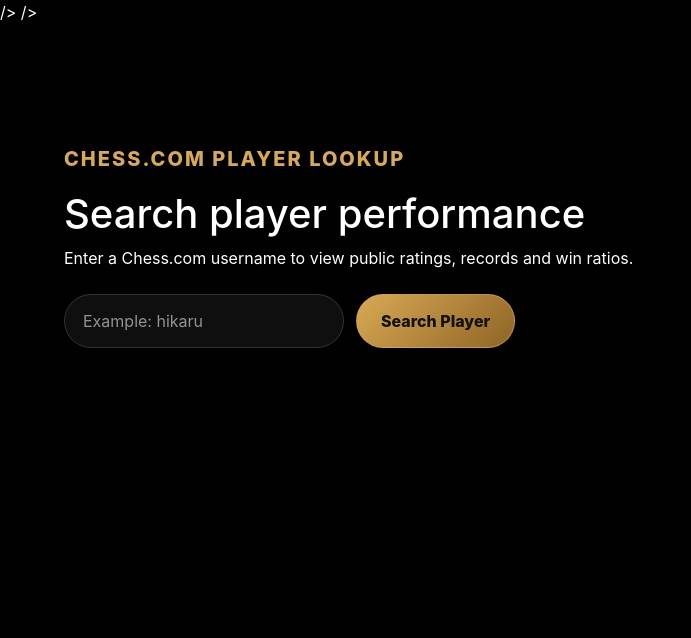
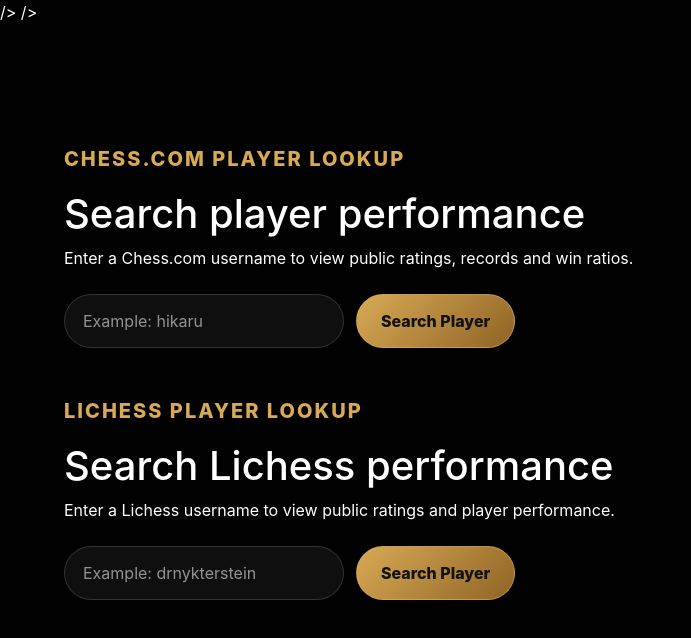
Before and after one commit to Kanku-SEP4-org/Chess-Assistance, a React (Create React App) app in the folder frontend/chessapp/: page /chesstrack in a window 1280 px wide. Shown: the top 638 px of the page, without its empty margins (0-691 px from the left). Built offline with nearby package versions, Linux system fonts and the light colour scheme.

Commit message:
feat: add Lichess player lookup to ChessTrack
- add Lichess API player lookup
- display ratings and games played
- integrate Lichess into existing ChessTrack page
- preserve existing Chess.com lookup

```diff
--- a/frontend/chessapp/src/pages/ChessTrack.jsx
+++ b/frontend/chessapp/src/pages/ChessTrack.jsx
@@ -6,6 +6,10 @@
   const [playerStats, setPlayerStats] = useState(null)
   const [playerError, setPlayerError] = useState('')
   const [playerLoading, setPlayerLoading] = useState(false)
+  const [lichessUsername, setLichessUsername] = useState('');
+  const [lichessStats, setLichessStats] = useState(null);
+  const [lichessLoading, setLichessLoading] = useState(false);
+  const [lichessError, setLichessError] = useState('');
 
   const calculateWinRate = (record) => {
     if (!record) return 0
@@ -71,6 +75,37 @@
       setPlayerLoading(false)
     }
   }
+
+     const handleLichessSearch = async (e) => {
+        if (e) e.preventDefault()
+
+        if (!lichessUsername.trim()) {
+           setLichessError('Please enter a Lichess username.')
+           return
+        }
+
+        setLichessLoading(true)
+        setLichessError('')
+        setLichessStats(null)
+
+        try {
+           const response = await fetch(
+             `https://lichess.org/api/user/${lichessUsername.trim()}`
+           )
+
+           if (!response.ok) {
+              throw new Error('Player not found')
+          }
+
+          const data = await response.json()
+          setLichessStats(data)
+        } catch (error) {
+          setLichessError('Could not find this Lichess player.')
+        } finally {
+          setLichessLoading(false)
+        }
+  }
+
 
   const rapid = getModeStats('chess_rapid')
   const blitz = getModeStats('chess_blitz')
@@ -169,6 +204,104 @@
           </div>
         </section>
       )}
+        <section className="track-hero lichess-section">
+           <p className="eyebrow">Lichess Player Lookup</p>
+
+           <h1>Search Lichess performance</h1>
+
+           <p>
+             Enter a Lichess username to view public ratings and player performance.
+           </p>
+
+           <form className="player-search" onSubmit={handleLichessSearch}>
+            <input
+              type="text"
+              placeholder="Example: drnykterstein"
+              value={lichessUsername}
+              onChange={(e) => setLichessUsername(e.target.value)}
+            />
+
+            <button type="submit">
+              {lichessLoading ? 'Searching...' : 'Search Player'}
+           </button>
+          </form>
+
+          {lichessError && (
+            <p className="player-error">{lichessError}</p>
+          )}
+          {lichessStats && (
+  <section className="player-results">
+    <h2>{lichessStats.username} Stats</h2>
+
+    <div className="cards-grid">
+      <div className="metric-card">
+  <span>Rapid Rating</span>
+  <strong>{lichessStats.perfs?.rapid?.rating || 'N/A'}</strong>
+  <p>Games: {lichessStats.perfs?.rapid?.games || 0}</p>
+</div>
+
+      <div className="metric-card">
+        <span>Blitz Rating</span>
+        <strong>{lichessStats.perfs?.blitz?.rating || 'N/A'}</strong>
+        <p>Games: {lichessStats.perfs?.blitz?.games || 0}</p>
+      </div>
+
+      <div className="metric-card">
+        <span>Bullet Rating</span>
+        <strong>{lichessStats.perfs?.bullet?.rating || 'N/A'}</strong>
+        <p>Games: {lichessStats.perfs?.bullet?.games || 0}</p>
+      </div>
+
+      <div className="metric-card">
+        <span>Classical Rating</span>
+        <strong>{lichessStats.perfs?.classical?.rating || 'N/A'}</strong>
+        <p>Games: {lichessStats.perfs?.classical?.games || 0}</p>
+      </div>
+    </div>
+
+    <div className="session-card">
+      <div>
+        <p className="eyebrow">Player Summary</p>
+        <h2>Lichess Performance Overview</h2>
+
+        <p>
+          Public Lichess stats loaded successfully.
+        </p>
+      </div>
+
+      <div className="session-stats">
+        <div>
+          <span>Puzzle</span>
+          <strong>
+            {lichessStats.perfs?.puzzle?.rating || 'N/A'}
+          </strong>
+        </div>
+
+        <div>
+          <span>Storm</span>
+          <strong>
+            {lichessStats.perfs?.storm?.score || 'N/A'}
+          </strong>
+        </div>
+
+        <div>
+          <span>Patron</span>
+          <strong>
+            {lichessStats.patron ? 'Yes' : 'No'}
+          </strong>
+        </div>
+
+        <div>
+          <span>Online</span>
+          <strong>
+            {lichessStats.online ? 'Yes' : 'No'}
+          </strong>
+        </div>
+      </div>
+    </div>
+  </section>
+)}
+    </section>
     </main>
   )
 }
```
